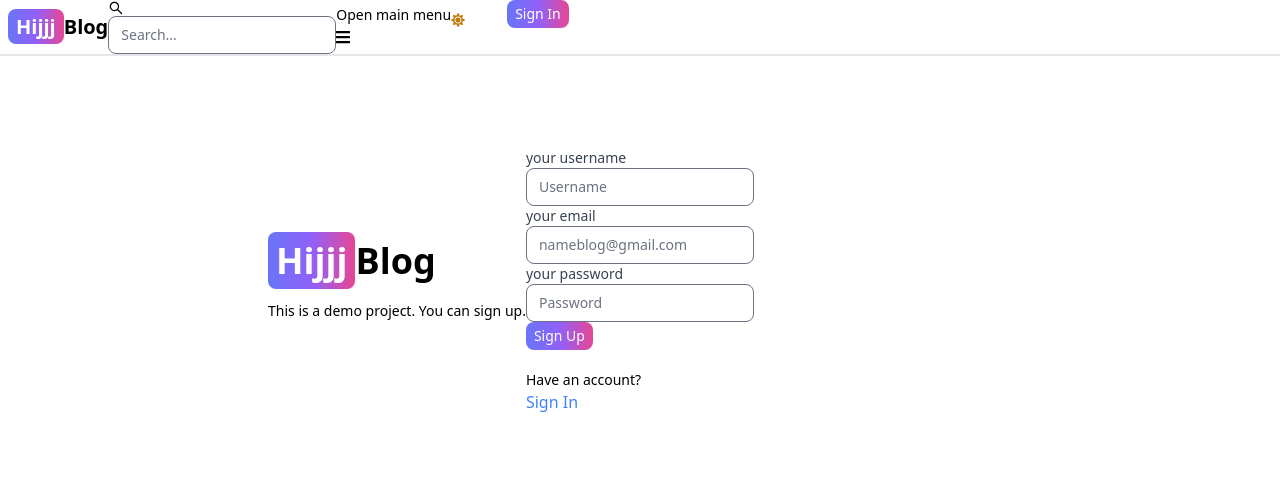
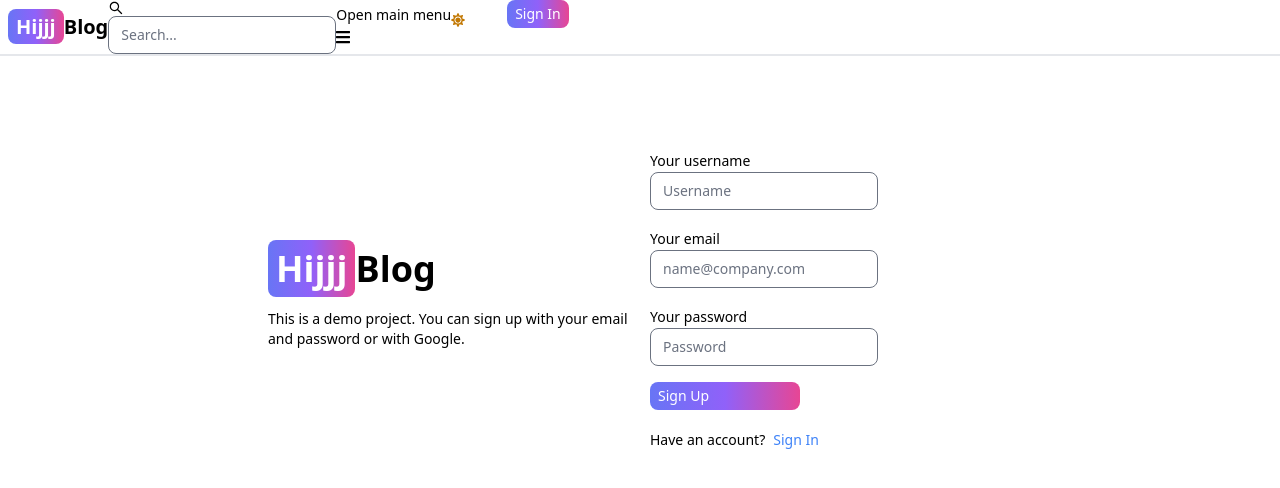
Before and after one commit to eliffvural/MERN-blog, a React (Vite) app in the folder client/: page /sign-up in a window 1280 px wide. Shown: the top 488 px of the page. Built offline with nearby package versions, Linux system fonts and the light colour scheme.

Commit message:
"Refactored SignUp component: reformatted code, updated imports, and made minor changes to layout and styling."

```diff
--- a/client/src/pages/SignUp.jsx
+++ b/client/src/pages/SignUp.jsx
@@ -1,109 +1,106 @@
-import { Alert, Button, Label, TextInput } from "flowbite-react";
-import { useState } from "react";
-import { Link } from "react-router-dom";
+import { Alert, Button, Label, TextInput } from 'flowbite-react';
+import { useState } from 'react';
+import { Link } from 'react-router-dom';
 
 export default function SignUp() {
-
-  const [formData, setFormData]= useState({});
-  const [errorMessage, setErrorMessage]= useState(null);
-  const [loading, setLoading]= useState(false);
-
-  const handleChange=(e)=>{
-    setFormData({...formData, [e.target.id]: e.target.value.trim()});
+  const [formData, setFormData] = useState({});
+  const [errorMessage, setErrorMessage] = useState(null);
+  const [loading, setLoading] = useState(false);
+  const handleChange = (e) => {
+    setFormData({ ...formData, [e.target.id]: e.target.value.trim() });
   };
-
-  const handleSubmit= async(e)=>{
+  const handleSubmit = async (e) => {
     e.preventDefault();
-
-      if(!formData.username || !formData.email || !formData.password){
-        return setErrorMessage('please fill out all fields');
+    if (!formData.username || !formData.email || !formData.password) {
+      return setErrorMessage('Please fill out all fields.');
     }
     try {
-        const res = await fetch('/api/auth/sign-up', {
+      setLoading(true);
+      setErrorMessage(null);
+      const res = await fetch('/api/auth/signup', {
         method: 'POST',
-          headers: {
-            'Content-Type': 'application/json',
-            },
+        headers: { 'Content-Type': 'application/json' },
         body: JSON.stringify(formData),
       });
       const data = await res.json();
-            if(data.success===false){
+      if (data.success === false) {
         return setErrorMessage(data.message);
+      }
 
-            }
     } catch (error) {
-              console.error(error);
+      setErrorMessage(error.message);
+      setLoading(false);
     }
   };
-
-
-
-
-
-
-
-  return  (
-
+  return (
     <div className='min-h-screen mt-20'>
-    <div className='flex p-3 max-w-3xl mx-auto flex-col md:flex-row md:items-center'>
-      <div className=''>
-
-      <Link  to='/'
-        className='  font-bold dark:text-white text-4xl'>
+      <div className='flex p-3 max-w-3xl mx-auto flex-col md:flex-row md:items-center gap-5'>
+        {/* left */}
+        <div className='flex-1'>
+          <Link to='/' className='font-bold dark:text-white text-4xl'>
             <span className='px-2 py-1 bg-gradient-to-r from-indigo-500 via-purple-500 to-pink-500 rounded-lg text-white'>
               Hijjj
             </span>
             Blog
           </Link>
-      <p className="text-sm mt-5">This is a demo project. You can sign up.</p>
+          <p className='text-sm mt-5'>
+            This is a demo project. You can sign up with your email and password
+            or with Google.
+          </p>
+        </div>
+        {/* right */}
 
+        <div className='flex-1'>
+          <form className='flex flex-col gap-4' onSubmit={handleSubmit}>
+            <div>
+              <Label value='Your username' />
+              <TextInput
+                type='text'
+                placeholder='Username'
+                id='username'
+                onChange={handleChange}
+              />
             </div>
-
             <div>
-          <form>
+              <Label value='Your email' />
+              <TextInput
+                type='email'
+                placeholder='name@company.com'
+                id='email'
+                onChange={handleChange}
+              />
+            </div>
             <div>
-              <Label value="your username" className="block text-sm font-medium text-gray-700 dark:text-gray-200" onSubmit={handleSubmit} />
-              <TextInput type="text" placeholder="Username" id="username" onChange={handleChange}/>
+              <Label value='Your password' />
+              <TextInput
+                type='password'
+                placeholder='Password'
+                id='password'
+                onChange={handleChange}
+              />
             </div>
-
-            <div>
-              <Label value="your email" className="block text-sm font-medium text-gray-700 dark:text-gray-200" />
-              <TextInput type="email" placeholder="nameblog@gmail.com" id="email" onChange={handleChange}/>
-            </div>
-
-            <div>
-              <Label value="your password" className="block text-sm font-medium text-gray-700 dark:text-gray-200" />
-              <TextInput type="password" placeholder="Password" id="password" onChange={handleChange}/>
-            </div>
-            <Button className="px-2 py-1 bg-gradient-to-r from-indigo-500 via-purple-500 to-pink-500 rounded-lg text-white" type="submit">
+            <Button
+  className="px-2 py-1 bg-gradient-to-r from-indigo-500 via-purple-500 to-pink-500 rounded-lg text-white"
+  style={{ width: '150px' }} // Burada genişliği ayarlayabilirsiniz
+  type="submit"
+>
   Sign Up
 </Button>
 
           </form>
-
-          <div>
-            <span className="flex gap-2 text-sm mt-5">
-              Have an account?
-            </span>
-            <Link to='/sign-in' className="text-blue-500">
+          <div className='flex gap-2 text-sm mt-5'>
+            <span>Have an account?</span>
+            <Link to='/sign-in' className='text-blue-500'>
               Sign In
             </Link>
           </div>
-
-          {
-            errorMessage && (
-              <Alert className="mt-5" color='failure'>
+          {errorMessage && (
+            <Alert className='mt-5' color='failure'>
               {errorMessage}
-
             </Alert>
-            )
-
-          }
+          )}
         </div>
       </div>
-
     </div>
-
-  )
-
+  );
 }
```
Lines whose indentation alone changed are shown as unchanged.
